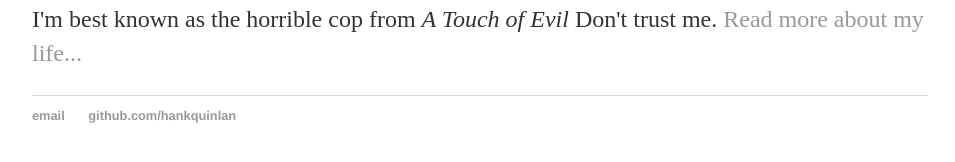
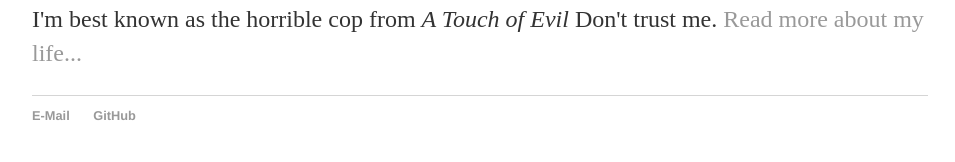
Before and after one commit to mvenkatesh431/mvenkatesh431.github.io, a Jekyll site: the page index.html, which Jekyll copies as it is, in a window 1280 px wide. Shown: the part 194-356 px from the top of the page, without its empty margins (160-1115 px from the left). Built offline with Jekyll 4.4.1, drawn with Linux system fonts in a browser that asks for light colours.

```diff
--- a/index.html
+++ b/index.html
@@ -22,8 +22,8 @@
 		</div><!-- /.container -->
 		<footer>
     		<ul>
-        		<li><a href="mailto:mvenkatesh431@gmail.com">email</a></li>
-        		<li><a href="https://github.com/mvenkatesh431">github.com/hankquinlan</a></li>
+        		<li><a href="mailto:mvenkatesh431@gmail.com">E-Mail</a></li>
+        		<li><a href="https://github.com/mvenkatesh431">GitHub</a></li>
 			</ul>
 		</footer>
 	</body>
```
